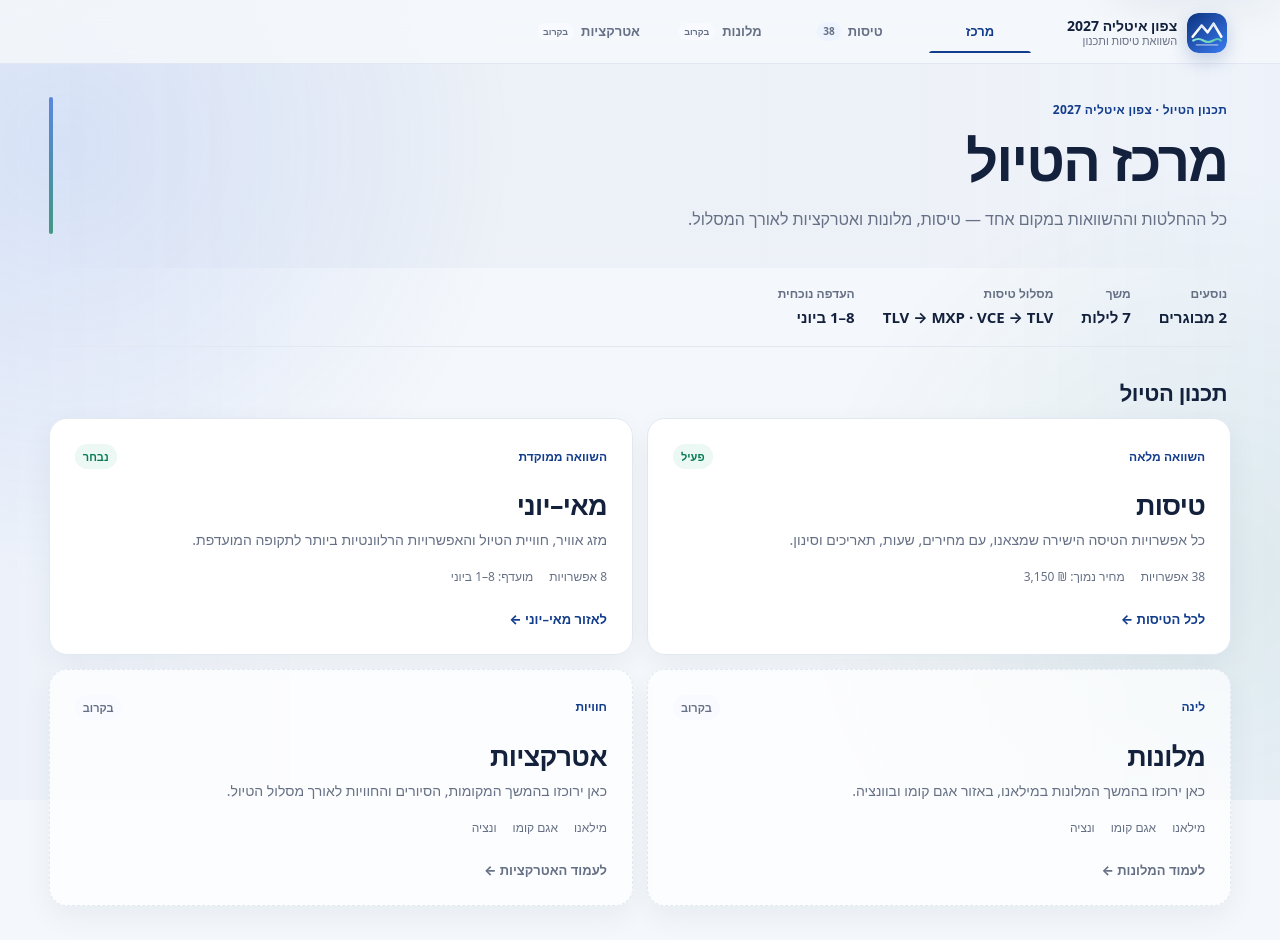
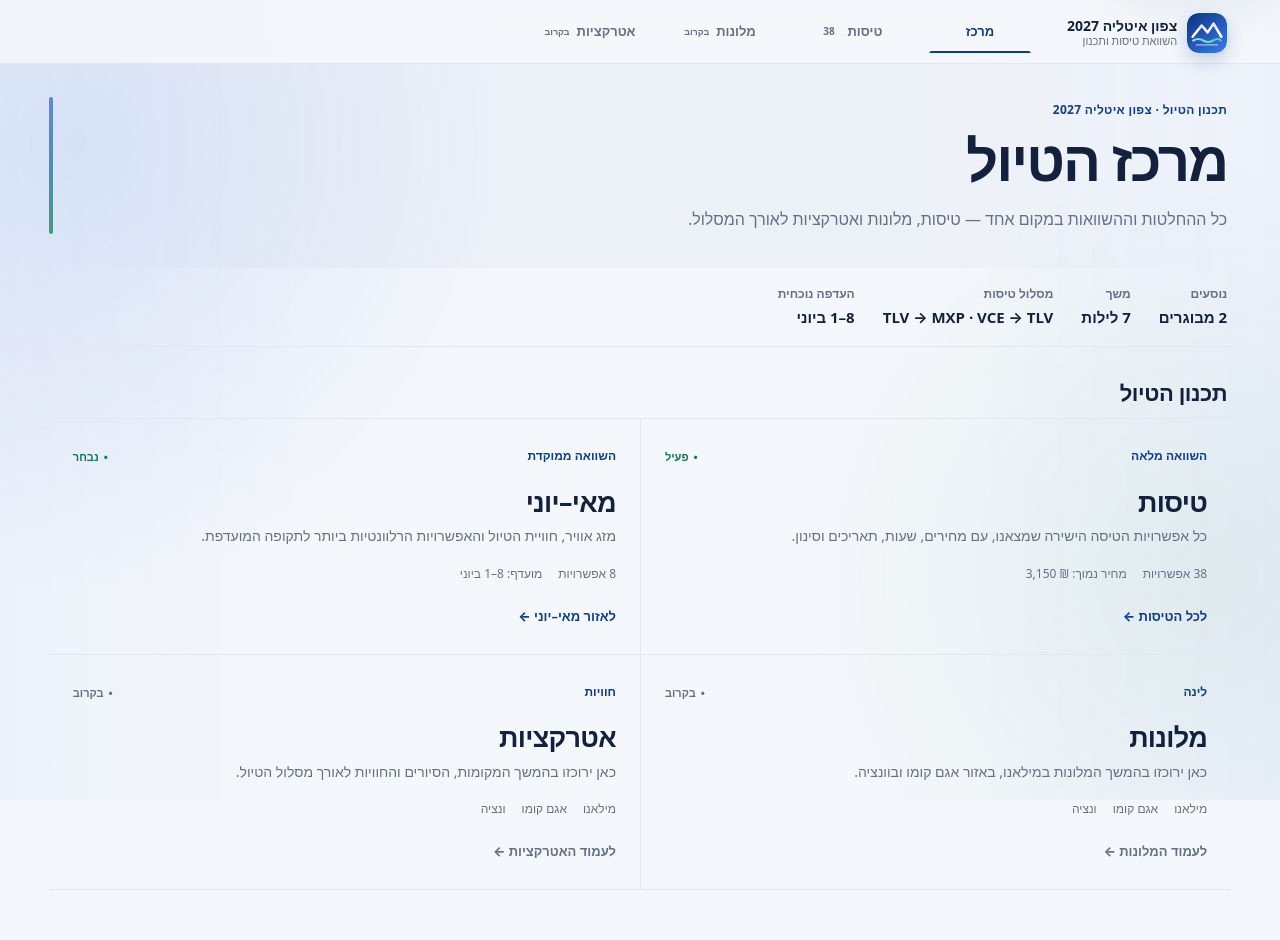
Before and after one commit to amordechai-dn/Italy, a website: page index.html in a window 1280 px wide. Drawn offline with Linux system fonts and the light colour scheme.

Commit message:
Use open content layout across site

```diff
--- a/dashboard.css
+++ b/dashboard.css
@@ -2,24 +2,25 @@
 .journey-fact { display:grid; gap:2px; }
 .journey-fact span { color:var(--muted); font-size:12px; font-weight:750; }
 .journey-fact strong { font-size:15px; }
-.dashboard-grid { display:grid; grid-template-columns:repeat(2,minmax(0,1fr)); gap:14px; }
+.dashboard-grid { display:grid; grid-template-columns:repeat(2,minmax(0,1fr)); border-top:1px solid var(--line); }
 .dashboard-card {
-  position:relative; display:flex; min-height:230px; flex-direction:column; padding:25px;
-  color:var(--text); border:1px solid var(--line); border-radius:18px; background:var(--panel);
-  box-shadow:0 10px 30px rgba(22,47,92,.055); text-decoration:none;
-  transition:transform .18s ease,border-color .18s ease,box-shadow .18s ease;
+  position:relative; display:flex; min-height:230px; flex-direction:column; padding:28px 24px;
+  color:var(--text); border:0; border-bottom:1px solid var(--line); background:transparent;
+  text-decoration:none; transition:color .18s ease,background .18s ease;
 }
-a.dashboard-card:hover { transform:translateY(-3px); border-color:color-mix(in srgb,var(--blue) 45%,var(--line)); box-shadow:0 16px 38px rgba(22,47,92,.1); }
+a.dashboard-card:nth-child(odd) { border-inline-end:1px solid var(--line); }
+a.dashboard-card:hover { color:var(--blue); background:color-mix(in srgb,var(--blue-soft) 42%,transparent); }
 a.dashboard-card:focus-visible { outline:3px solid color-mix(in srgb,var(--blue) 30%,transparent); outline-offset:3px; }
 .card-top { display:flex; align-items:center; justify-content:space-between; gap:12px; }
 .card-kicker { color:var(--blue); font-size:12px; font-weight:850; }
-.card-status { padding:4px 8px; color:var(--good); border-radius:999px; background:var(--green-soft); font-size:11px; font-weight:850; }
+.card-status { color:var(--good); font-size:11px; font-weight:850; }
+.card-status::before { content:"•"; margin-inline-end:5px; }
 .dashboard-card h2 { margin:20px 0 7px; font-size:27px; line-height:1.2; letter-spacing:-.025em; }
 .dashboard-card p { margin:0; color:var(--muted); font-size:14px; }
 .card-meta { display:flex; flex-wrap:wrap; gap:5px 16px; margin-top:18px; color:var(--muted); font-size:12px; }
 .card-action { margin-top:auto; padding-top:22px; color:var(--blue); font-size:13px; font-weight:850; }
-.dashboard-card.is-future { border-style:dashed; background:color-mix(in srgb,var(--panel) 70%,transparent); }
-.dashboard-card.is-future .card-status { color:var(--muted); background:var(--panel-soft); }
+.dashboard-card.is-future { background:transparent; }
+.dashboard-card.is-future .card-status { color:var(--muted); }
 .dashboard-card.is-future .card-action { color:var(--muted); }
 @media (max-width:900px) { .dashboard-grid { grid-template-columns:1fr 1fr; } }
 @media (max-width:620px) {
@@ -27,5 +28,6 @@ a.dashboard-card:focus-visible { outline:3px solid color-mix(in srgb,var(--blue)
   .journey-fact:nth-child(n+3) { grid-column:1 / -1; }
   .journey-fact:nth-child(3) strong { white-space:nowrap; }
   .dashboard-grid { grid-template-columns:1fr; }
-  .dashboard-card { min-height:205px; padding:21px; }
+  a.dashboard-card:nth-child(odd) { border-inline-end:0; }
+  .dashboard-card { min-height:205px; padding:24px 2px; }
 }
--- a/index.html
+++ b/index.html
@@ -8,8 +8,8 @@
   <meta name="theme-color" content="#123c8c">
   <link rel="icon" href="assets/italy-mark.svg" type="image/svg+xml">
   <title>מרכז הטיול לצפון איטליה</title>
-  <link rel="stylesheet" href="site.css?v=21">
-  <link rel="stylesheet" href="dashboard.css?v=4">
+  <link rel="stylesheet" href="site.css?v=22">
+  <link rel="stylesheet" href="dashboard.css?v=5">
   <script src="site.js?v=7" defer></script>
 </head>
 <body data-page="dashboard">
--- a/site.css
+++ b/site.css
@@ -238,21 +238,16 @@ main {
 .page-tab[aria-current="page"]::after { opacity: 1; transform: scaleX(1); }
 .tab-count {
   min-width: 23px;
-  padding: 2px 6px;
+  padding: 0;
   color: inherit;
   direction: ltr;
   unicode-bidi: isolate;
   text-align: center;
-  border-radius: 999px;
-  background: var(--blue-soft);
   font-size: 10px;
   font-weight: 900;
 }
 .tab-status {
-  padding:2px 6px;
   color:var(--muted);
-  border-radius:999px;
-  background:var(--panel-soft);
   font-size:9px;
   font-weight:850;
 }
```
Also changed, not shown: attractions/index.html (+2 -2 lines), flights.css (+4 -5 lines), flights/index.html (+2 -2 lines), hotels/index.html (+2 -2 lines), placeholder.css (+4 -10 lines).
